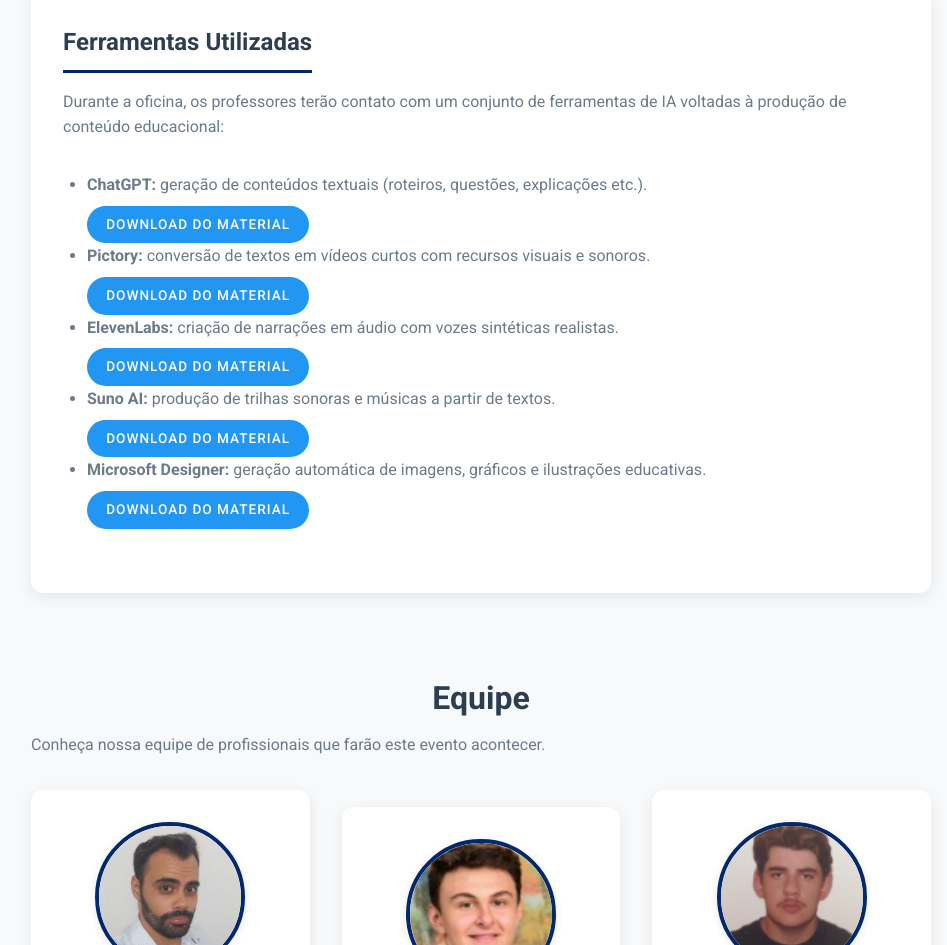
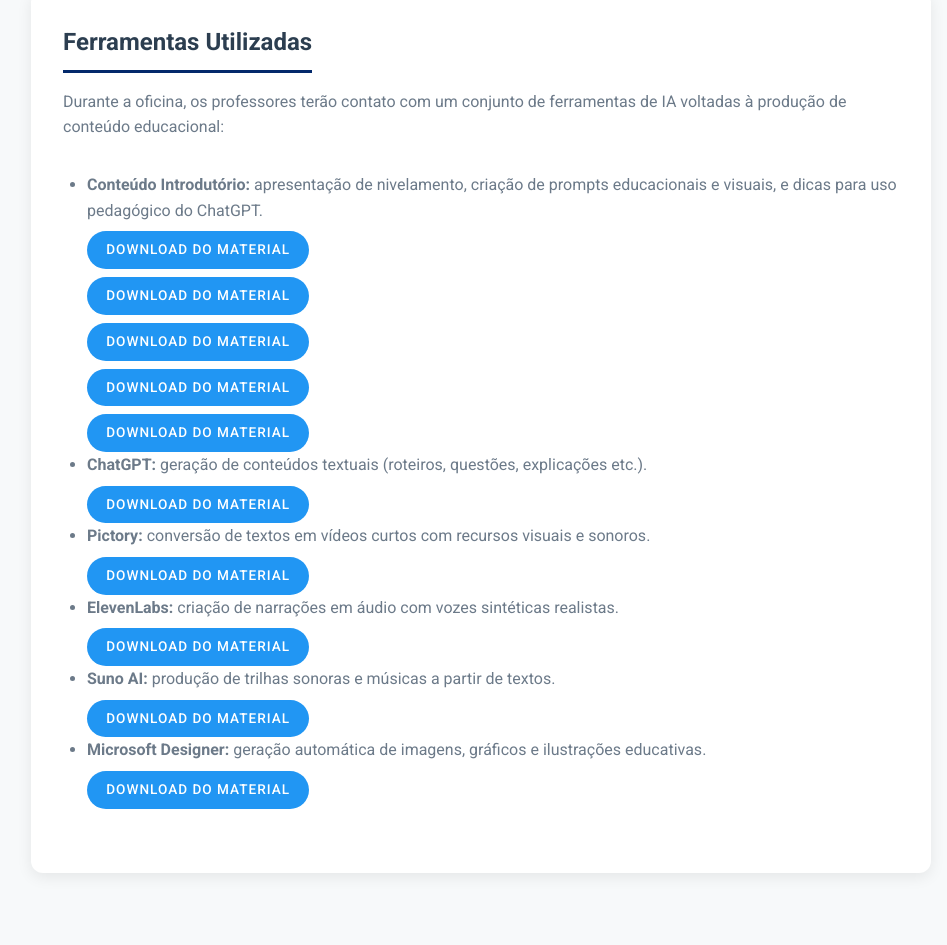
Before and after one commit to edinilsonvida/oficina_congresso, a plain HTML site: page index.html in a window 1280 px wide. Shown: the part 1619-2564 px from the top of the page, without its empty margins (159-1106 px from the left). Drawn offline with Linux system fonts and the light colour scheme.

Commit message:
Inclusão de arquivos PDFs
Inclusão de arquivos PDFs

```diff
--- a/css/styles.css
+++ b/css/styles.css
@@ -80,7 +80,7 @@ ul {
 }
 
 .header__logo-img {
-  height: 40px;
+  height: 50px;
   width: auto;
   margin-right: 0.5rem;
 }
--- a/index.html
+++ b/index.html
@@ -16,7 +16,7 @@
     <header class="header">
         <div class="header__container">
             <h1 class="header__logo">
-                <img src="img/logo.jpg" alt="Logo do IFSC" class="header__logo-img">
+                <img src="img/logo.png" alt="Logo do IFSC" class="header__logo-img">
                 IA na Educação
             </h1>
             <button class="nav__toggle" aria-expanded="false" aria-controls="nav__menu"
@@ -52,7 +52,7 @@
                     A IA está transformando a educação. Esta oficina prepara professores para utilizarem ferramentas
                     inovadoras, fortalecendo a autonomia criativa e aprimorando a mediação pedagógica.
                 </p>
-                <a href="#informacoes" class="btn btn--primary">Acesse o Material</a>
+                <a href="#informacoes" class="btn btn--primary">Mais Informações</a>
             </div>
         </section>
 
@@ -83,7 +83,8 @@
                         </ul>
                         <h3>Formulário de Avaliação da Oficina</h3>
                         <p class="section__description">
-                            Por favor, reserve um momento para avaliar a oficina e nos ajudar a melhorar. Acesse: <a href="https://bit.ly/46Q8vqk" target="_blank">Formulário de Avaliação da Oficina</a>.
+                            Por favor, reserve um momento para avaliar a oficina e nos ajudar a melhorar. Acesse: <a
+                                href="https://bit.ly/46Q8vqk" target="_blank">Formulário de Avaliação da Oficina</a>.
                         </p>
                     </div>
                 </div>
@@ -95,27 +96,47 @@
             <div class="section__container">
                 <div class="tools-card">
                     <h3>Ferramentas Utilizadas</h3>
-                    <p class="section__description">Durante a oficina, os professores terão contato com um conjunto de ferramentas de IA voltadas
+                    <p class="section__description">Durante a oficina, os professores terão contato com um conjunto de
+                        ferramentas de IA voltadas
                         à produção de conteúdo educacional:</p>
                     <ul class="section__description">
                         <li>
+                            <strong>Conteúdo Introdutório:</strong> apresentação de nivelamento, criação de prompts
+                            educacionais e visuais, e dicas para uso
+                            pedagógico do ChatGPT.
+                            <a href="./pdf/Apresentação.pdf" class="btn btn--download" target="_blank">Download
+                                do Material</a>
+                            <a href="./pdf/Esquemas de Prompts.pdf" class="btn btn--download" target="_blank">Download
+                                do Material</a>
+                            <a href="./pdf/Prompts - Gerais.pdf" class="btn btn--download" target="_blank">Download do
+                                Material</a>
+                            <a href="./pdf/Prompts - Imagens.pdf" class="btn btn--download" target="_blank">Download do
+                                Material</a>
+                            <a href="./pdf/Guia Prático.pdf" class="btn btn--download" target="_blank">Download do
+                                Material</a>
+                        </li>
+                        <li>
                             <strong>ChatGPT:</strong> geração de conteúdos textuais (roteiros, questões, explicações
                             etc.).
-                            <a href="./pdf/ChatGPT.pdf" class="btn btn--download" target="_blank">Download do Material</a>
+                            <a href="./pdf/ChatGPT.pdf" class="btn btn--download" target="_blank">Download do
+                                Material</a>
                         </li>
                         <li>
                             <strong>Pictory:</strong> conversão de textos em vídeos curtos com recursos visuais e
                             sonoros.
-                            <a href="./pdf/Pictory.pdf" class="btn btn--download" target="_blank">Download do Material</a>
+                            <a href="./pdf/Pictory.pdf" class="btn btn--download" target="_blank">Download do
+                                Material</a>
                         </li>
                         <li>
                             <strong>ElevenLabs:</strong> criação de narrações em áudio com vozes sintéticas
                             realistas.
-                            <a href="./pdf/ElevenLabs.pdf" class="btn btn--download" target="_blank">Download do Material</a>
+                            <a href="./pdf/ElevenLabs.pdf" class="btn btn--download" target="_blank">Download do
+                                Material</a>
                         </li>
                         <li>
                             <strong>Suno AI:</strong> produção de trilhas sonoras e músicas a partir de textos.
-                            <a href="./pdf/Suno AI.pdf" class="btn btn--download" target="_blank">Download do Material</a>
+                            <a href="./pdf/Suno AI.pdf" class="btn btn--download" target="_blank">Download do
+                                Material</a>
                         </li>
                         <li>
                             <strong>Microsoft Designer:</strong> geração automática de imagens, gráficos e
```
Also changed, not shown: img/logo.jpg (deleted), img/logo.png (added), 5 other files.
